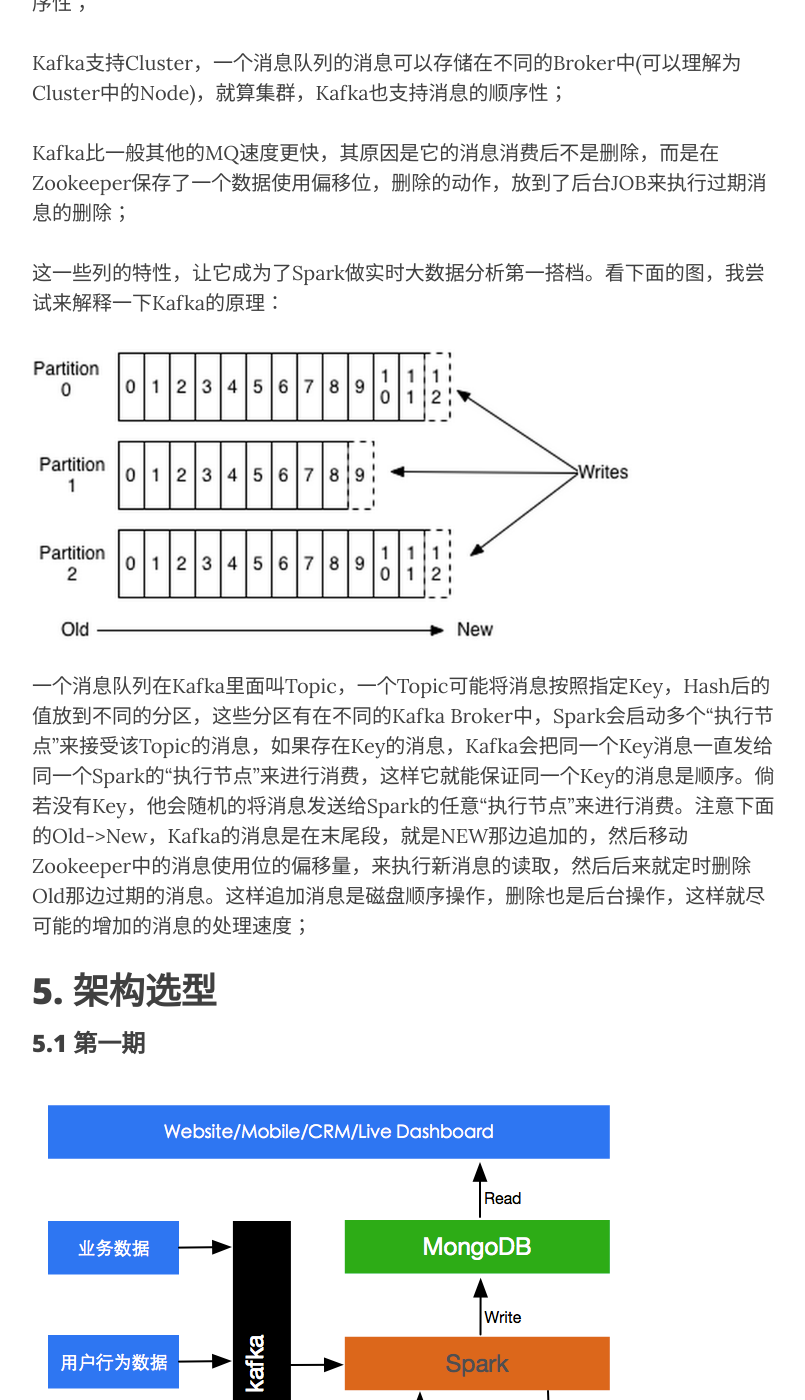
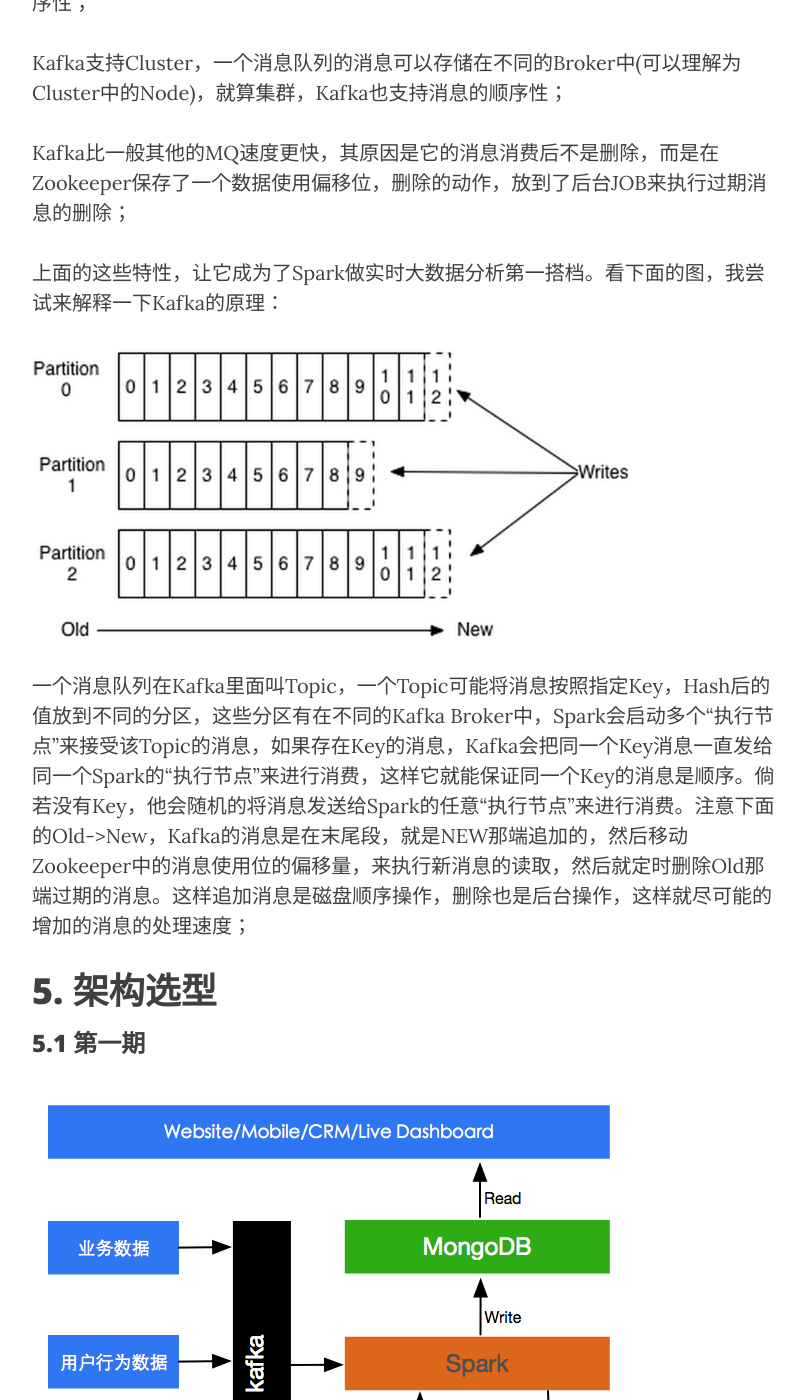
Before and after one commit to ryanwli/ryanwli.github.io, a Jekyll site: the page built from _posts/2017-04-01-big-data.md, in a window 1280 px wide and 1400 px high, scrolled down 5821 px. Shown: the whole window, without its empty margins (233-1038 px from the left). Built offline with Jekyll 4.4.1, drawn with Linux system fonts in a browser that asks for light colours; nearby versions of some CDN libraries; some of the changed text lies outside the part shown.

```diff
--- a/_posts/2017-04-01-big-data.md
+++ b/_posts/2017-04-01-big-data.md
@@ -102,11 +102,11 @@
 
 Kafka比一般其他的MQ速度更快，其原因是它的消息消费后不是删除，而是在Zookeeper保存了一个数据使用偏移位，删除的动作，放到了后台JOB来执行过期消息的删除；
 
-这一些列的特性，让它成为了Spark做实时大数据分析第一搭档。看下面的图，我尝试来解释一下Kafka的原理：
+上面的这些特性，让它成为了Spark做实时大数据分析第一搭档。看下面的图，我尝试来解释一下Kafka的原理：
 
 ![2017-04-11-kafka](//ryanwli.github.io/img/2017/2017-04-11-kafka.png)
 
-一个消息队列在Kafka里面叫Topic，一个Topic可能将消息按照指定Key，Hash后的值放到不同的分区，这些分区有在不同的Kafka  Broker中，Spark会启动多个“执行节点”来接受该Topic的消息，如果存在Key的消息，Kafka会把同一个Key消息一直发给同一个Spark的“执行节点”来进行消费，这样它就能保证同一个Key的消息是顺序。倘若没有Key，他会随机的将消息发送给Spark的任意“执行节点”来进行消费。注意下面的Old->New，Kafka的消息是在末尾段，就是NEW那边追加的，然后移动Zookeeper中的消息使用位的偏移量，来执行新消息的读取，然后后来就定时删除Old那边过期的消息。这样追加消息是磁盘顺序操作，删除也是后台操作，这样就尽可能的增加的消息的处理速度；
+一个消息队列在Kafka里面叫Topic，一个Topic可能将消息按照指定Key，Hash后的值放到不同的分区，这些分区有在不同的Kafka  Broker中，Spark会启动多个“执行节点”来接受该Topic的消息，如果存在Key的消息，Kafka会把同一个Key消息一直发给同一个Spark的“执行节点”来进行消费，这样它就能保证同一个Key的消息是顺序。倘若没有Key，他会随机的将消息发送给Spark的任意“执行节点”来进行消费。注意下面的Old->New，Kafka的消息是在末尾段，就是NEW那端追加的，然后移动Zookeeper中的消息使用位的偏移量，来执行新消息的读取，然后就定时删除Old那端过期的消息。这样追加消息是磁盘顺序操作，删除也是后台操作，这样就尽可能的增加的消息的处理速度；
 
 
 
```
Also changed, not shown: other parts of _posts/2017-04-01-big-data.md (+2 -2 lines).
